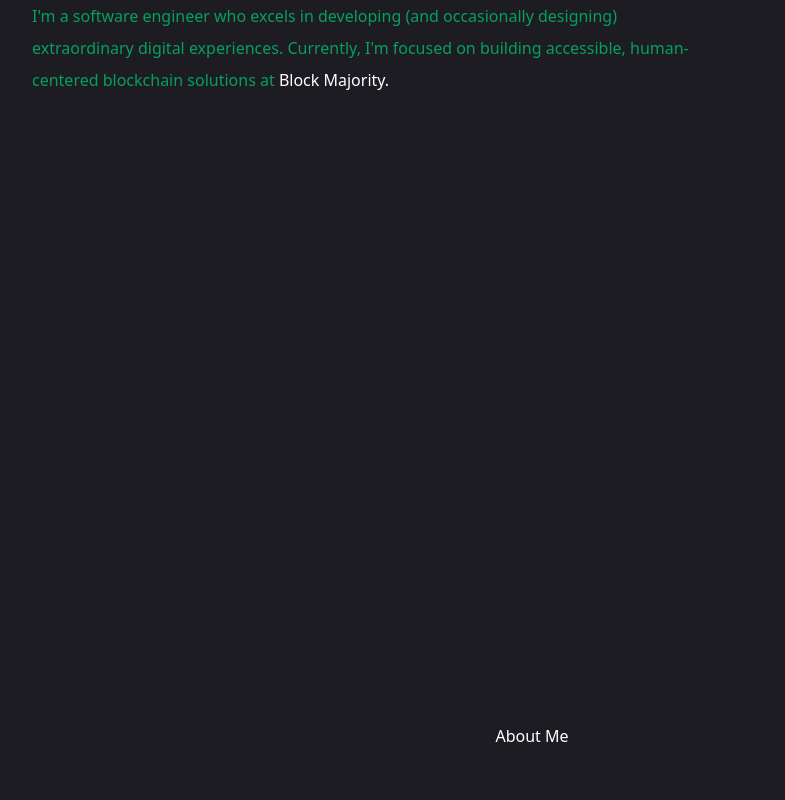
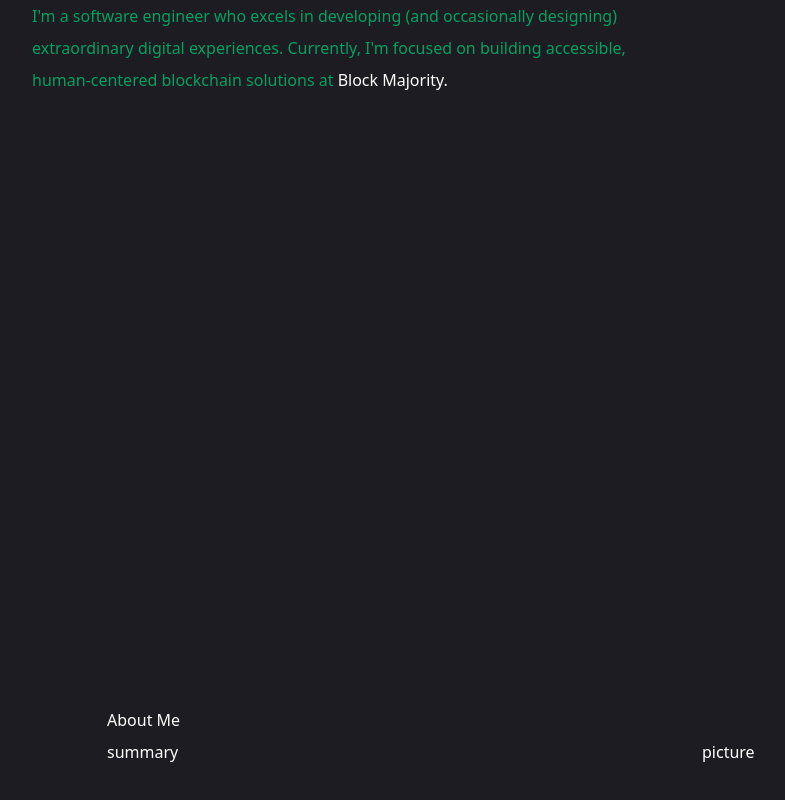
Before and after one commit to taeleenz38/portfolio-latest, a Next.js app: page / in a window 1280 px wide. Shown: the part 464-1264 px from the top of the page, without its empty margins (108-893 px from the left). Built offline with nearby package versions, Linux system fonts and the light colour scheme.

Commit message:
aboutme section wip - prev aboutme renamed to landing

```diff
--- a/components/AboutMe.tsx
+++ b/components/AboutMe.tsx
@@ -3,7 +3,13 @@ import React from "react";
 const AboutMe = () => {
   return (
     <div className="w-screen h-screen flex justify-center items-center">
-      About Me
+      <div className="w-[850px] flex flex-col mx-auto">
+        <h1>About Me</h1>
+        <div className="w-full flex justify-between">
+          <div className="w-[69%]">summary</div>
+          <div className="w-[30%]">picture</div>
+        </div>
+      </div>
     </div>
   );
 };
--- a/components/Landing.tsx
+++ b/components/Landing.tsx
@@ -53,7 +53,7 @@ const Landing = () => {
           I Craft Web Experiences.
         </h1>
         <p
-          className={`w-2/3 text-accent font-medium ${
+          className={`w-3/5 text-accent font-medium ${
             elementsVisible[3]
               ? "translate-y-0 opacity-100"
               : "translate-y-[50px] opacity-0"
```
